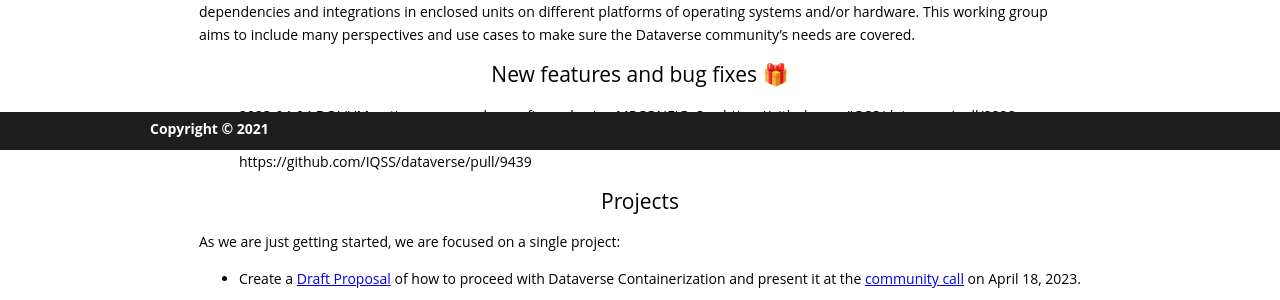
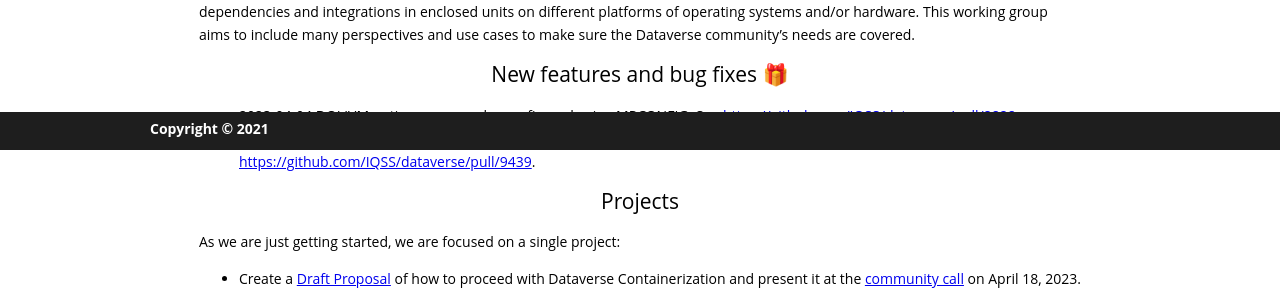
Before and after one commit to gdcc/ct.gdcc.io, a Jekyll site: the page built from index.md, in a window 1280 px wide. Shown: the part 750-1050 px from the top of the page. Built offline with Jekyll 4.4.1, drawn with Linux system fonts in a browser that asks for light colours; our own code applies the rules of GitHub Pages for plain Markdown files.

Commit message:
fix links

```diff
--- a/index.md
+++ b/index.md
@@ -16,8 +16,8 @@ This working group aims to include many perspectives and use cases to make sure
 
 ## New features and bug fixes 🎁
 
-- 2023-04-04 DOI JVM options can now be configured using MPCONFIG. See https://github.com/IQSS/dataverse/pull/8828
-- 2023-03-20 If you have Java and Maven installed, you can spin up Dataverse in Docker! See [dev usage][] and https://github.com/IQSS/dataverse/pull/9439
+- 2023-04-04 DOI JVM options can now be configured using MPCONFIG. See <https://github.com/IQSS/dataverse/pull/8828>.
+- 2023-03-20 If you have Java and Maven installed, you can spin up Dataverse in Docker! See [dev usage][] and <https://github.com/IQSS/dataverse/pull/9439>.
 
 [dev usage]: https://preview.guides.gdcc.io/en/develop/container/dev-usage.html
 
```
